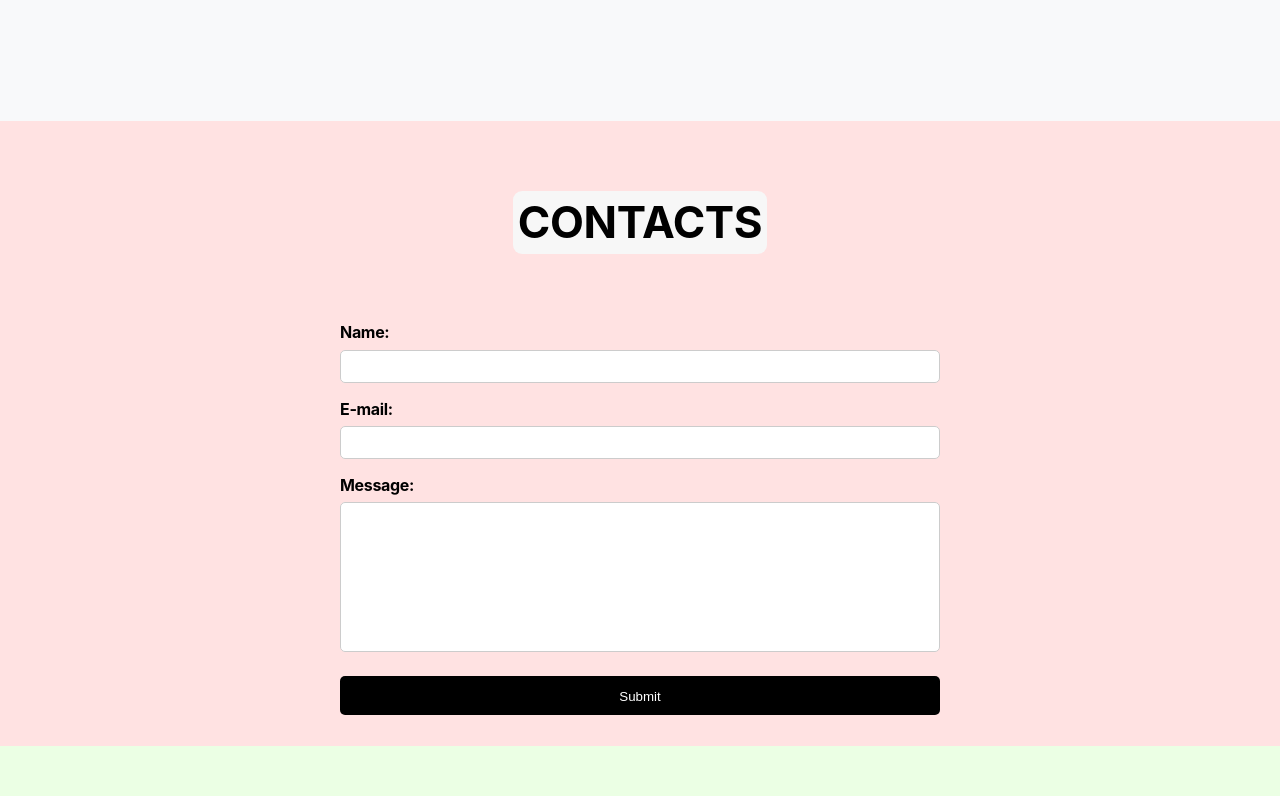
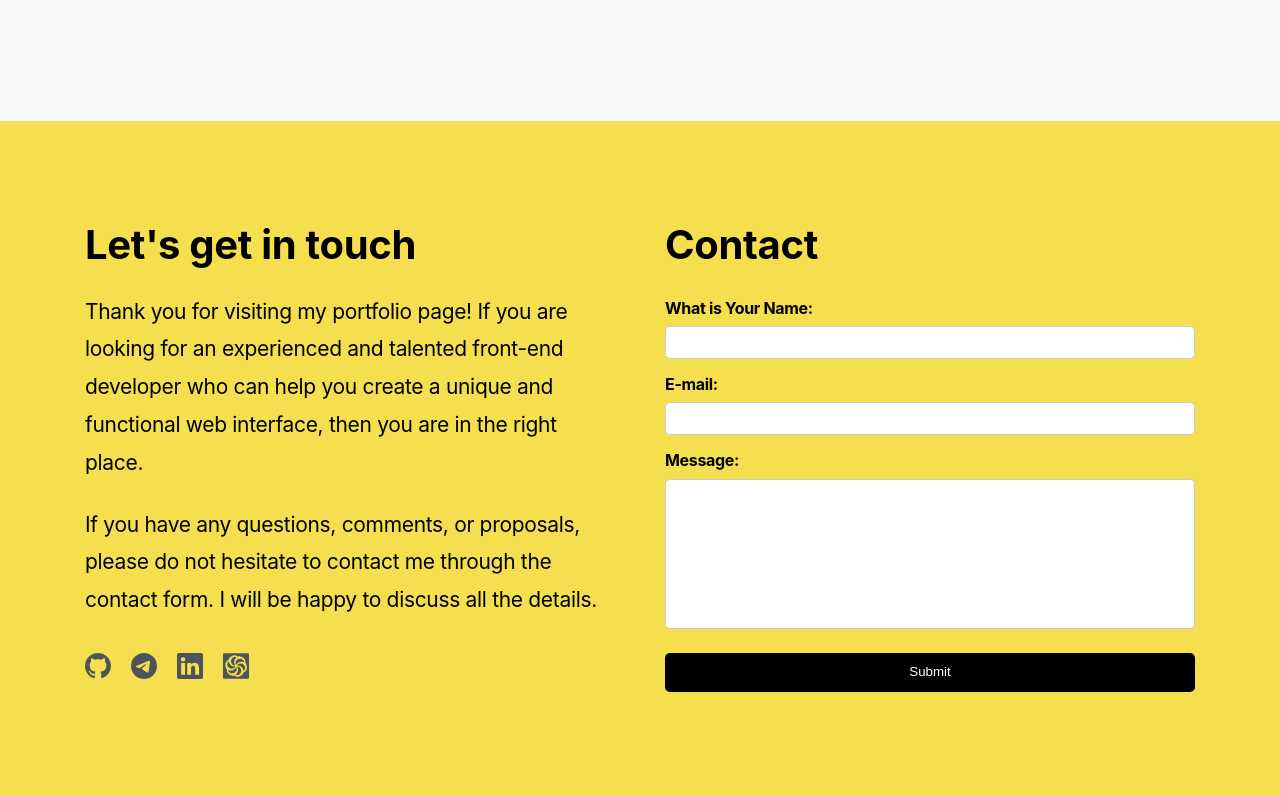
Before and after one commit to feddorovich/portfolio, a React (Create React App) app: page / in a window 1280 px wide. Shown: the part 2480-3276 px from the top of the page. Built offline with nearby package versions, Linux system fonts and the light colour scheme.

Commit message:
Contacts custom

```diff
--- a/src/components/Contacts/Contacts.module.css
+++ b/src/components/Contacts/Contacts.module.css
@@ -1,31 +1,36 @@
 .contactsBlock {
-    /*height: 100%;*/
-    background-color: #ffe2e2;
+    background-color: #f5df4f;
+    padding: 100px 0;
 }
 
 .wrapper {
-    height: 100%;
-    display: flex;
-    flex-direction: column;
-    align-items: center;
+    display: grid;
+    grid-template-columns: repeat(2, 1fr);
+    gap: 50px;
 }
 
-.title {
-    background-color: #f7f7f7;
-    font-weight: 700;
-    font-size: 44px;
-    text-transform: uppercase;
-    text-align: center;
-    margin: 70px 0;
-    user-select: none;
-    padding: 5px;
-    border-radius: 9px;
+.getInTouch h2{
+    font-size: 40px;
+}
+
+.getInTouch p {
+    font-size: 21px;
+    margin: 24px 0;
+    line-height: 1.8;
+}
+
+.icons{
+    padding-top: 10px;
+}
+
+.form h2{
+    font-size: 40px;
+    padding-bottom: 30px;
 }
 
 .contactsBlock form {
     display: flex;
     flex-direction: column;
-    width: 600px;
     margin: 0 auto 30px;
 }
 
@@ -70,14 +75,21 @@ textarea:focus {
     transform: scale(1.01);
 }
 
-@media screen and (max-width: 768px) {
-    .contactsBlock form {
-        width: 450px;
+@media screen and (max-width: 575px) {
+    .contactsBlock {
+        background-color: #f5df4f;
+        padding: 50px 0;
+    }
+    .wrapper {
+        grid-template-columns: repeat(1, 1fr);
+    }
+    .getInTouch h2{
+        font-size: 30px;
+    }
+    .getInTouch p {
+        font-size: 16px;
+    }
+    .form h2{
+        font-size: 30px;
     }
 }
-
-@media screen and (max-width: 576px) {
-    .contactsBlock form {
-        width: 300px;
-    }
-}
--- /dev/null
+++ b/src/components/Contacts/SocialIconsFooter/SocialIconsFooter.module.css
@@ -0,0 +1,34 @@
+.socialIcons {
+    display: flex;
+    align-items: center;
+}
+
+.iconLink {
+    margin-right: 20px;
+}
+
+.cd, .tg, .git, .link {
+    font-size: 26px;
+    color: #4d555a;
+    transition: .2s ease-in-out;
+}
+
+.cd:hover {
+    transform: scale(1.2);
+    color: #bb432c;
+}
+
+.tg:hover {
+    transform: scale(1.2);
+    color: #0088cc;
+}
+
+.git:hover {
+    transform: scale(1.2);
+    color: #000000;
+}
+
+.link:hover {
+    transform: scale(1.2);
+    color: #0077b5;
+}
--- /dev/null
+++ b/src/components/Contacts/SocialIconsFooter/SocialIconsFooter.tsx
@@ -0,0 +1,23 @@
+import React from 'react';
+import style from './SocialIconsFooter.module.css';
+import { BsGithub, BsLinkedin, BsTelegram } from 'react-icons/bs';
+import { SiCodewars } from 'react-icons/si';
+
+export const SocialIconsFooter = () => {
+    return (
+        <div className={style.socialIcons}>
+            <a href="https://github.com" target={'_blank'} className={style.iconLink}>
+                <BsGithub className={style.git} />
+            </a>
+            <a href="https://telegram.org" target={'_blank'} className={style.iconLink}>
+                <BsTelegram className={style.tg} />
+            </a>
+            <a href="https://www.linkedin.com" target={'_blank'} className={style.iconLink}>
+                <BsLinkedin className={style.link} />
+            </a>
+            <a href="https://www.codewars.com" target={'_blank'} className={style.iconLink}>
+                <SiCodewars className={style.cd} />
+            </a>
+        </div>
+    );
+};
--- a/src/components/Contacts/Сontacts.tsx
+++ b/src/components/Contacts/Сontacts.tsx
@@ -2,6 +2,7 @@ import React, {FC} from 'react';
 import style from './Contacts.module.css'
 import {Container} from "../Container/Container";
 import {Animation} from "../Animation/Animation";
+import {SocialIconsFooter} from "./SocialIconsFooter/SocialIconsFooter";
 
 export const Contacts: FC = () => {
     return (
@@ -9,11 +10,24 @@ export const Contacts: FC = () => {
             <Container>
                 <div className={style.wrapper}>
                     <Animation animation={'animate__fadeInUp'} threshold={0.4}>
-                        <h2 className={style.title}>Contacts</h2>
+                        <div className={style.getInTouch}>
+                            <h2>Let's get in touch</h2>
+                            <p>Thank you for visiting my portfolio page! If you are looking for an experienced and talented front-end developer
+                                who can help you create a unique and functional web interface, then you are in the right place.</p>
+                            <p>
+                                If you have any questions, comments, or proposals, please do not hesitate to contact me through
+                                the contact form. I will be happy to discuss all the details.
+                            </p>
+                            <div className={style.icons}>
+                                <SocialIconsFooter/>
+                            </div>
+                        </div>
                     </Animation>
                     <Animation animation={'animate__fadeInLeft'} threshold={0.4}>
+                        <div className={style.form}>
+                            <h2>Contact</h2>
                             <form>
-                            <label htmlFor="name">Name:</label>
+                                <label htmlFor="name">What is Your Name:</label>
                                 <input type="text" id="name" name="name"/>
 
                                 <label htmlFor="email">E-mail:</label>
@@ -24,6 +38,7 @@ export const Contacts: FC = () => {
 
                                 <button type="submit">Submit</button>
                             </form>
+                        </div>
                     </Animation>
                 </div>
             </Container>
```
Lines whose indentation alone changed are shown as unchanged.
